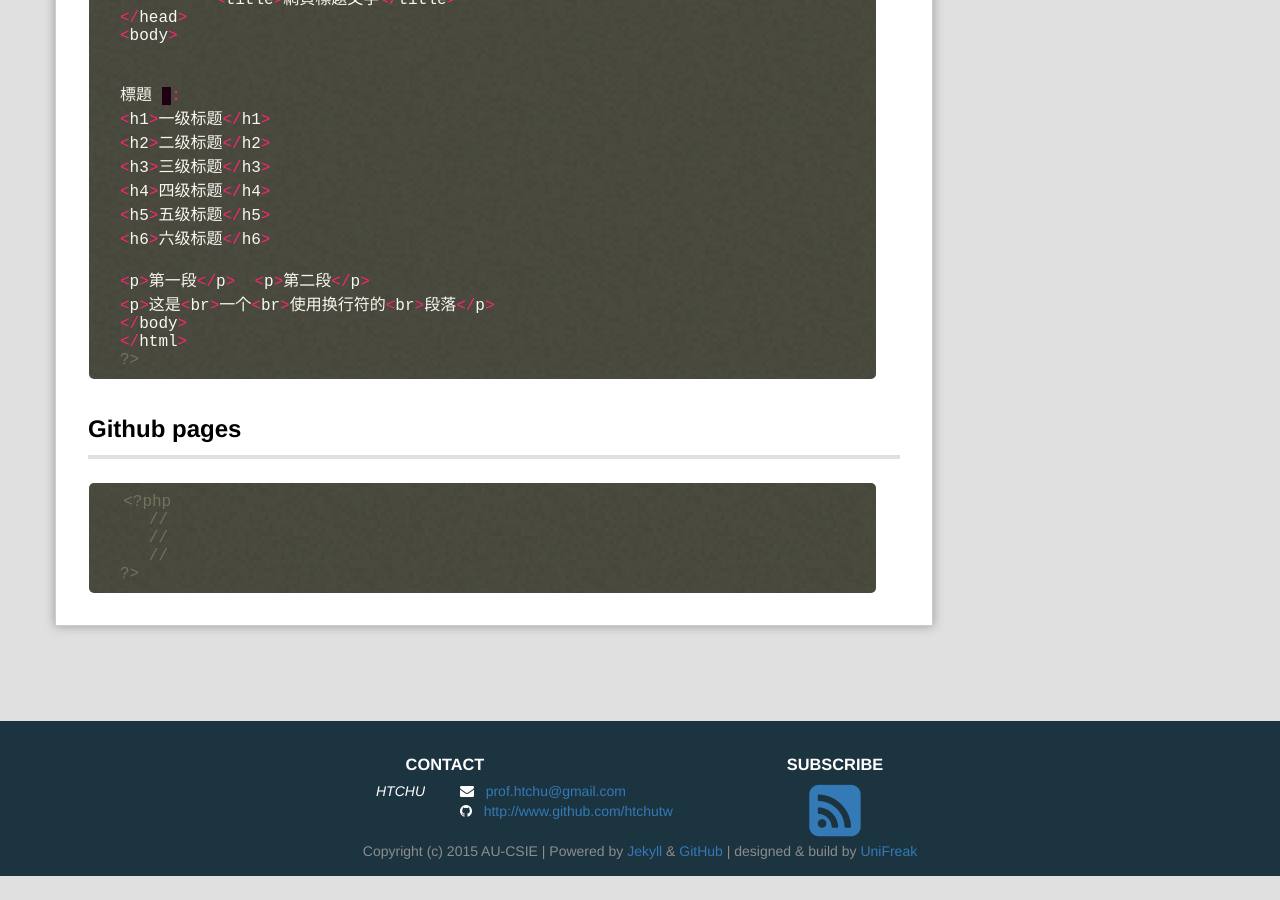
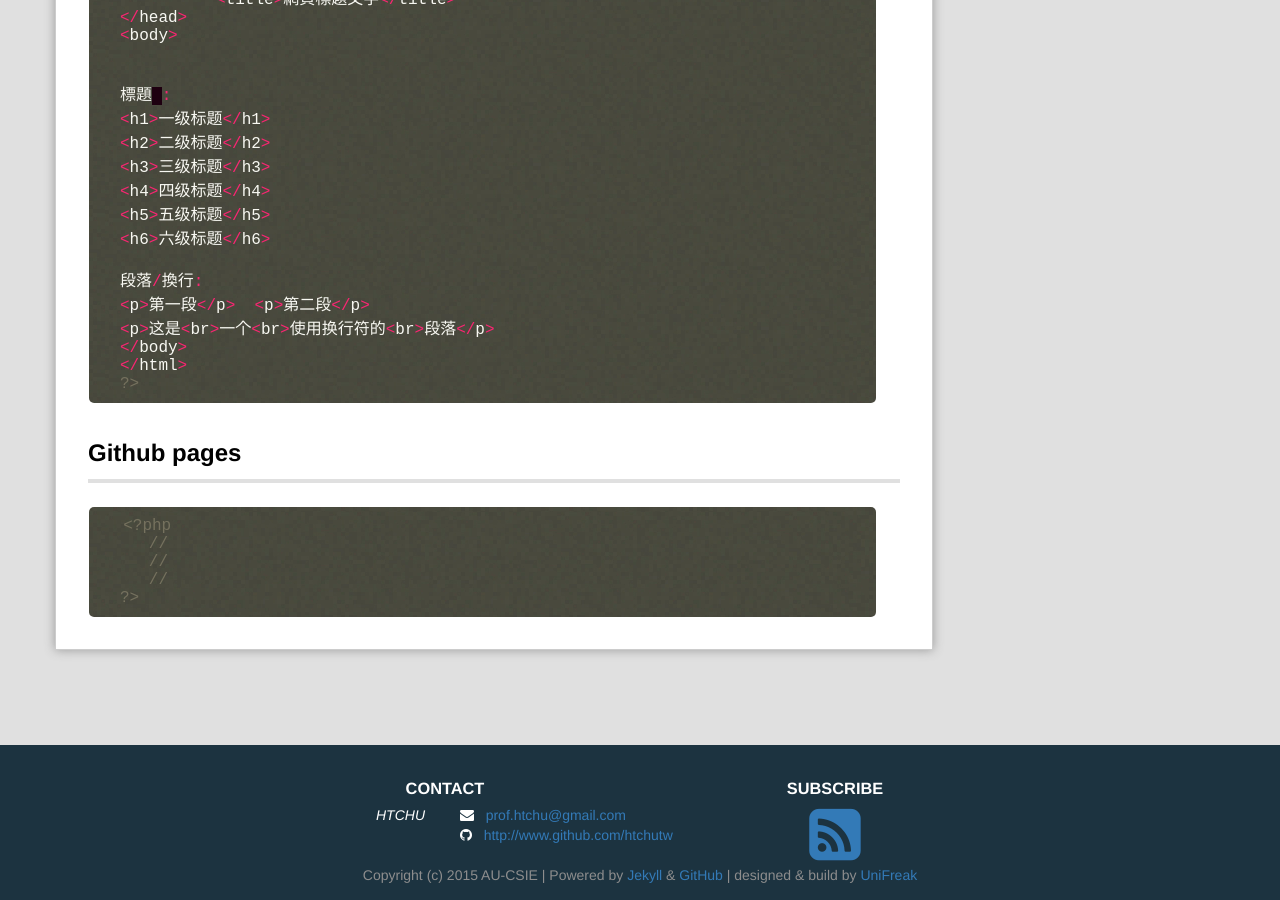
Before and after one commit to track9785/webcourse, a Jekyll site: the page built from _posts/2017-10-18-Class5.md, in a window 1280 px wide and 900 px high, scrolled down 1165 px. Built offline with Jekyll 4.4.1, drawn with Linux system fonts in a browser that asks for light colours; Markdown is read by kramdown in place of the engine named in the settings; comment, search, counter and statistics services are not loaded; before the commit the page ends 2041 px from its top, so only the background shows below that.

Commit message:
Update 2017-10-18-Class5.md

```diff
--- a/_posts/2017-10-18-Class5.md
+++ b/_posts/2017-10-18-Class5.md
@@ -35,7 +35,7 @@ Visual Studio Code https://code.visualstudio.com/ Sublime Text https://www.subli
 <body>
 
 
-標題  :
+標題 :
 <h1>一级标题</h1>
 <h2>二级标题</h2>
 <h3>三级标题</h3>
@@ -43,6 +43,7 @@ Visual Studio Code https://code.visualstudio.com/ Sublime Text https://www.subli
 <h5>五级标题</h5>
 <h6>六级标题</h6>
 
+段落/換行:
 <p>第一段</p>  <p>第二段</p>
 <p>这是<br>一个<br>使用换行符的<br>段落</p>
 </body>
```
